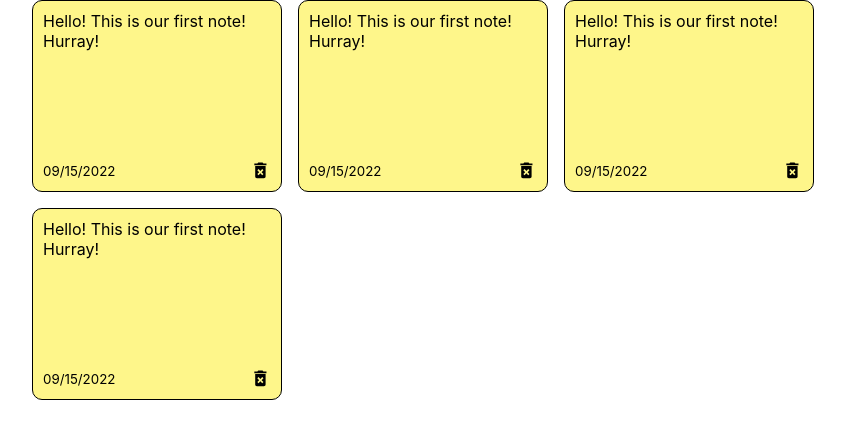
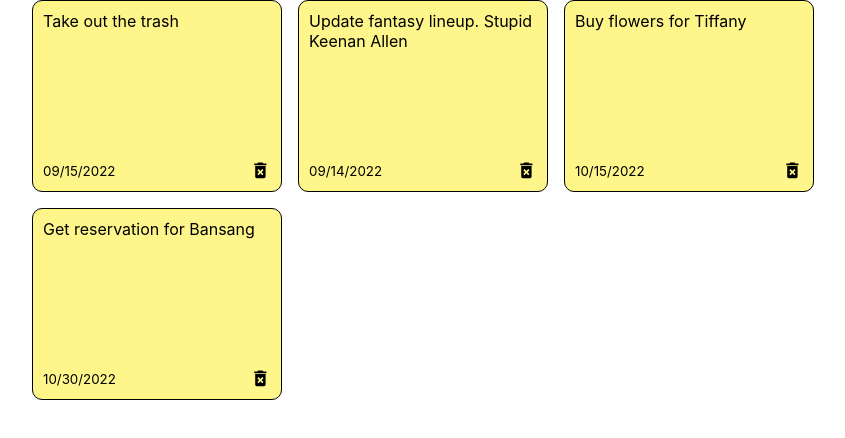
Before and after one commit to jchan3990/notes, a React (Create React App) app in the folder notes-react-app/: page / in a window 1280 px wide. Shown: the top 438 px of the page, without its empty margins (128-973 px from the left). Built offline with nearby package versions, Linux system fonts and the light colour scheme; the HTML template or start-up script is replaced by a standard one.

Commit message:
Added unique notes

```diff
--- a/notes-react-app/src/App.jsx
+++ b/notes-react-app/src/App.jsx
@@ -1,13 +1,37 @@
-import { React } from 'react';
+import { React, useState } from 'react';
+import { nanoid } from 'nanoid';
 
 import './App.css';
 
 import NotesList from './components/NotesList.jsx';
 
 const App = () => {
+  const [notes, setNotes] = useState([
+    {
+      id: nanoid(),
+      text: "Take out the trash",
+      createDate: "09/15/2022"
+    },
+    {
+      id: nanoid(),
+      text: "Update fantasy lineup. Stupid Keenan Allen",
+      createDate: "09/14/2022"
+    },
+    {
+      id: nanoid(),
+      text: "Buy flowers for Tiffany",
+      createDate: "10/15/2022"
+    },
+    {
+      id: nanoid(),
+      text: "Get reservation for Bansang",
+      createDate: "10/30/2022"
+    },
+  ]);
+
   return (
     <div className='container'>
-      <NotesList />
+      <NotesList notes={notes} />
     </div>
   )
 };
--- a/notes-react-app/src/components/Note.jsx
+++ b/notes-react-app/src/components/Note.jsx
@@ -3,12 +3,12 @@ import { MdDeleteForever } from 'react-icons/md';
 
 import './Note.css';
 
-const Note = () => {
+const Note = ({ text, createDate }) => {
   return (
     <div className='note'>
-      <span>Hello! This is our first note! Hurray!</span>
+      <span>{text}</span>
       <div className='note-footer'>
-        <small>09/15/2022</small>
+        <small>{createDate}</small>
         <MdDeleteForever className='delete-icon' size='1.3em' />
       </div>
     </div>
--- a/notes-react-app/src/components/NotesList.jsx
+++ b/notes-react-app/src/components/NotesList.jsx
@@ -3,13 +3,12 @@ import { React } from 'react';
 import './NotesList.css';
 import Note from './Note';
 
-const NotesList = () => {
+const NotesList = ({ notes }) => {
   return (
     <div className="notes-list">
-      <Note />
-      <Note />
-      <Note />
-      <Note />
+      {notes.map(note => (
+        <Note key={note.id} text={note.text} createDate={note.createDate} />
+      ))}
     </div>
   )
 }
```
